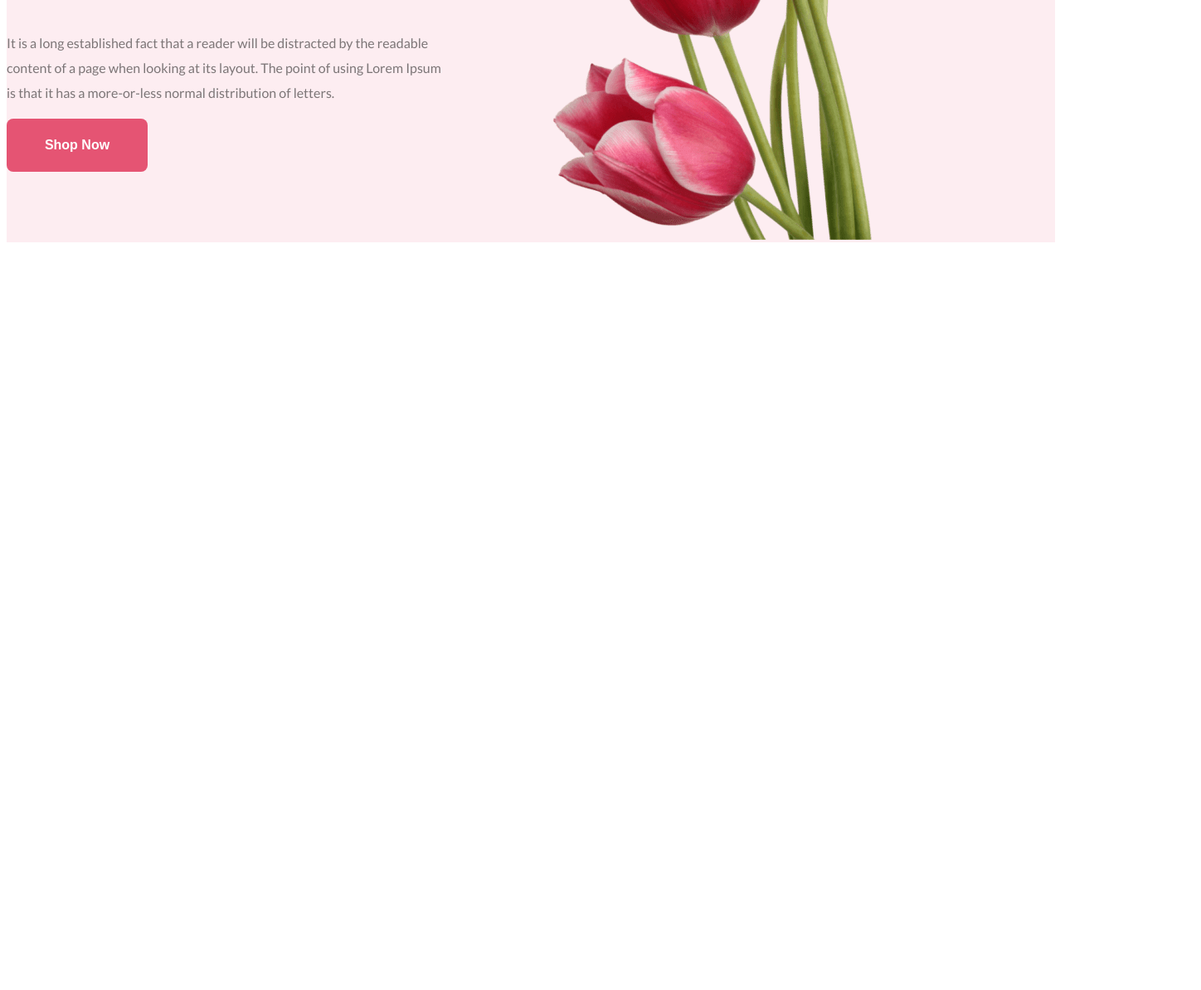
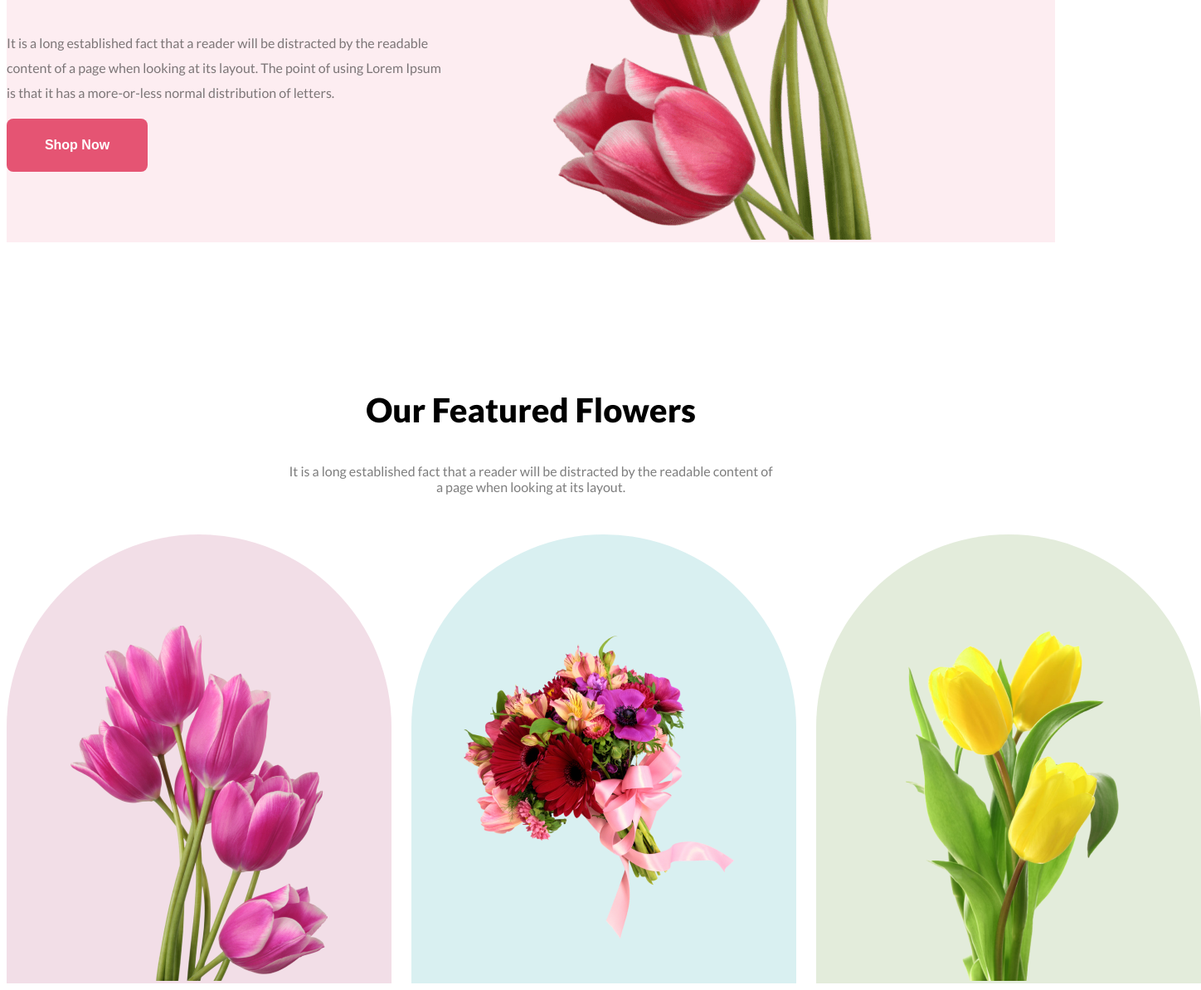
Before and after one commit to tahmid-khan-hub/flower-shop, a plain HTML site: page index.html in a window 1280 px wide. Shown: the part 609-1802 px from the top of the page at 83% size, 1448 px wide, since content can reach past the window. Before the commit the page ends 909 px from the top, so only its background shows below. Drawn offline with Linux system fonts and the light colour scheme.

Commit message:
three flowers section done

```diff
--- a/index.html
+++ b/index.html
@@ -20,7 +20,31 @@
         </div>
     </header>
     <main>
+        <div class="featured-flowers">
+            <h3 class="featured-flowers-header">Our Featured Flowers</h3>
+            <p class="featured-flowers-description text-color">It is a long established fact that a reader will be distracted by the readable content of a page when looking at its layout.</p>
+        </div>
 
+        <section class="three-flowers">
+            <div class="first-flower">
+                <div class="first-flower-img">
+                    <img src="./Flower Asset/pngwing 6.png" alt="">
+                </div>
+
+            </div>
+            <div class="second-flower">
+                <div class="second-flower-img">
+                    <img src="./Flower Asset/pngwing 5.png" alt="">
+                </div>
+
+            </div>
+            <div class="third-flower">
+                <div class="third-flower-img">
+                    <img src="./Flower Asset/pngwing 7.png" alt="">
+                </div>
+
+            </div>
+        </section>
     </main>
     <footer>
 
--- a/styles/style.css
+++ b/styles/style.css
@@ -49,6 +49,59 @@ header{
     margin-top: 90px;
 }
 
+/* featured flowers */
+.featured-flowers{
+    max-width: 594px;
+    margin: 0 auto;
+    margin-top: 178px;
+    text-align: center;
+}
+.featured-flowers-header{
+    font-weight: 800;
+    line-height: 48px;
+    font-size: 2.5rem;
+}
+.featured-flowers-description{
+    margin-bottom: 48px;
+}
+
+/* three flowers styles */
+.three-flowers{
+    max-width: 1464px;
+    margin: 0 auto;
+    display: grid;
+    grid-template-columns: repeat(3,1fr);
+    gap: 24px;
+}
+.first-flower,.second-flower,.third-flower{
+    border-radius: 300px 300px 0px 0px;
+    width: 464px;
+}
+.first-flower{
+    background: rgba(167, 33, 98, 0.15);
+}
+.second-flower{
+    background: rgba(5, 151, 160, 0.15);
+}
+.third-flower{
+    background: rgba(71, 125, 17, 0.15);
+}
+.first-flower-img{
+    width: 310px;
+    margin: 0 auto;
+    padding-top: 110px;
+}
+.second-flower-img{
+    width: 370px;
+    margin: 0 auto;
+    padding-top: 117px;
+}
+.third-flower-img{
+    width: 314px;
+    margin: 0 auto;
+    padding-top: 67px;
+}
+
 /* responsive mobile devices */
 @media screen and (max-width:576px) {
     .header{
@@ -61,6 +114,17 @@ header{
     .header-img img{
         width: 100%;
     }
+    .featured-flowers{
+        text-align: center;
+    }
+    .three-flowers{
+        grid-template-columns: repeat(1,1fr);
+    }
+    .first-flower,.second-flower,.third-flower{
+        width: 100%;
+        margin-bottom: 40px;
+    }
+
 
 }
 @media screen  and (min-width:576px) and (max-width:992px) {
@@ -78,4 +142,11 @@ header{
     .header-img{
         margin: auto;
     }
+    .three-flowers{
+        grid-template-columns: repeat(1,1fr);
+    }
+    .first-flower,.second-flower,.third-flower{
+        margin: 0 auto;
+        margin-bottom: 80px;
+    }
 }
```
